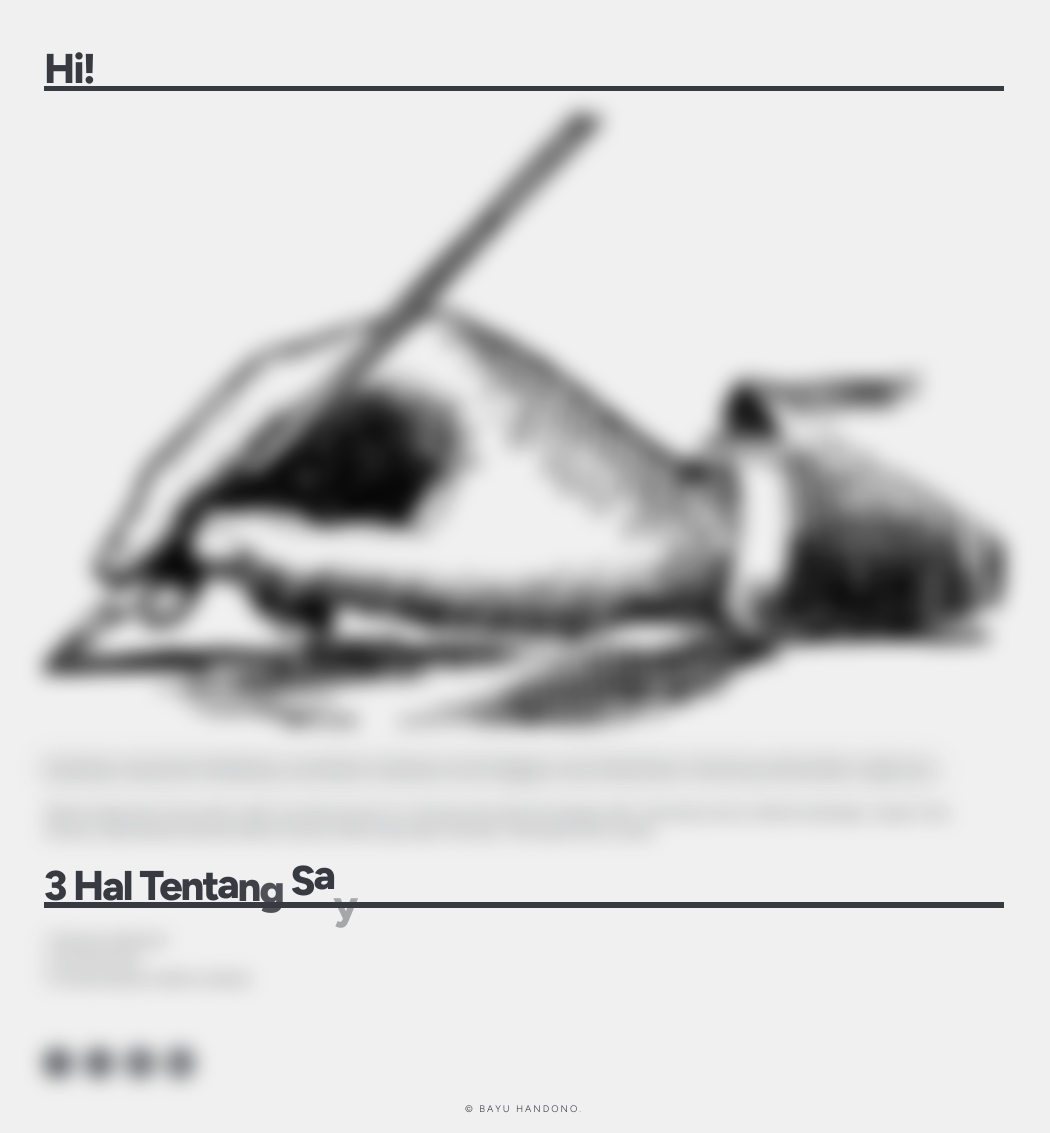
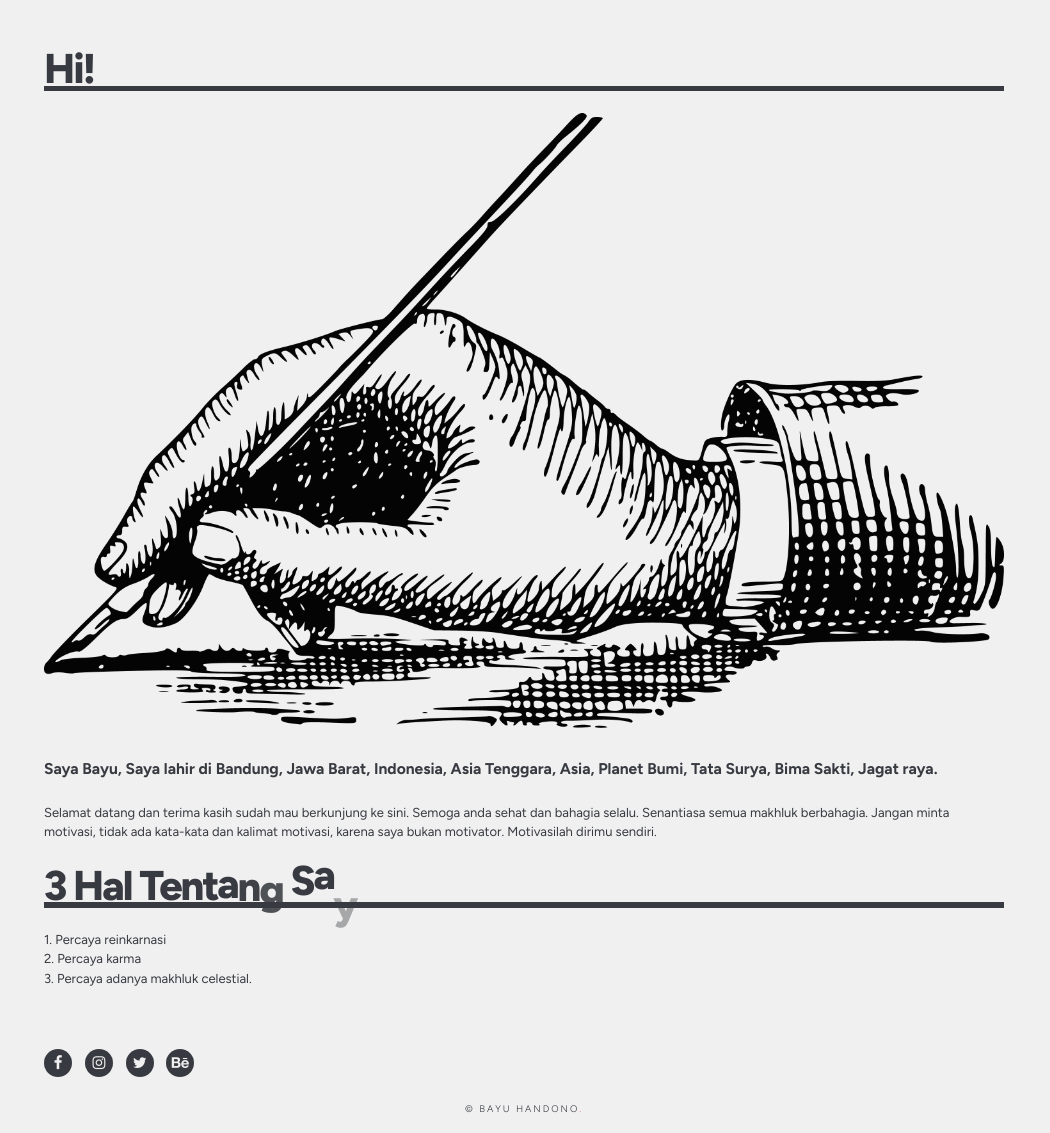
Before and after one commit to byhndo/byhndo.github.io, a PHP site: page / in a window 1280 px wide. Shown: the part 659-1792 px from the top of the page, without its empty margins (116-1166 px from the left). Run offline with PHP 8.4, Linux system fonts and the light colour scheme; some web fonts are replaced.

Commit message:
Update style.css

```diff
--- a/css/style.css
+++ b/css/style.css
@@ -463,7 +463,7 @@ img{
 }
 
 .text2, .text2 span{
-  filter: blur(10px);
+  filter: blur(0px);
 }
 
 .wrapline{
```
